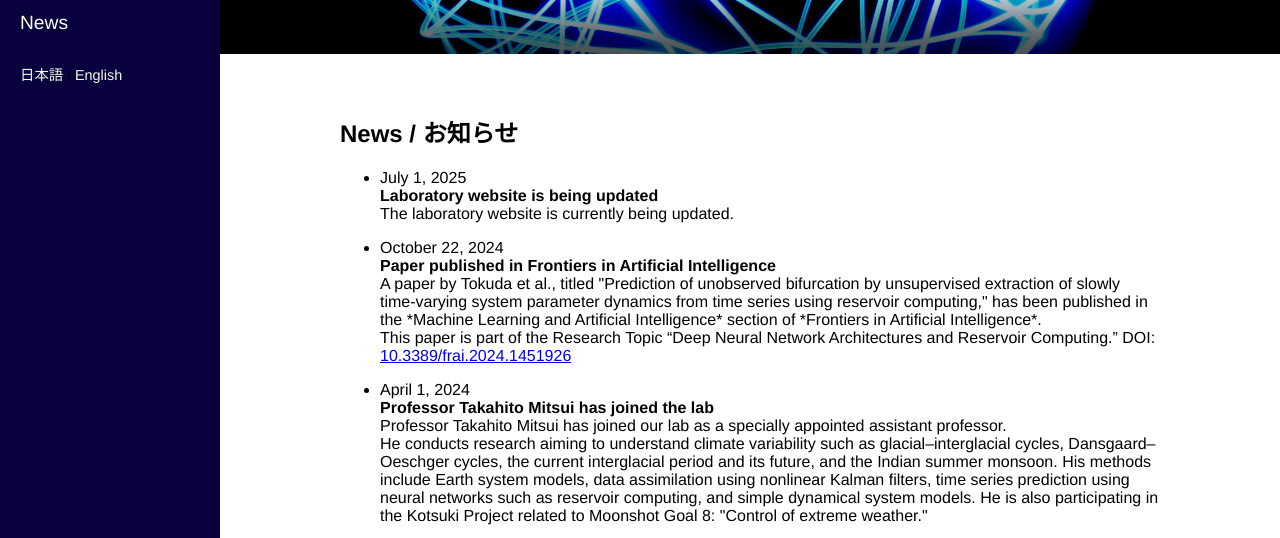
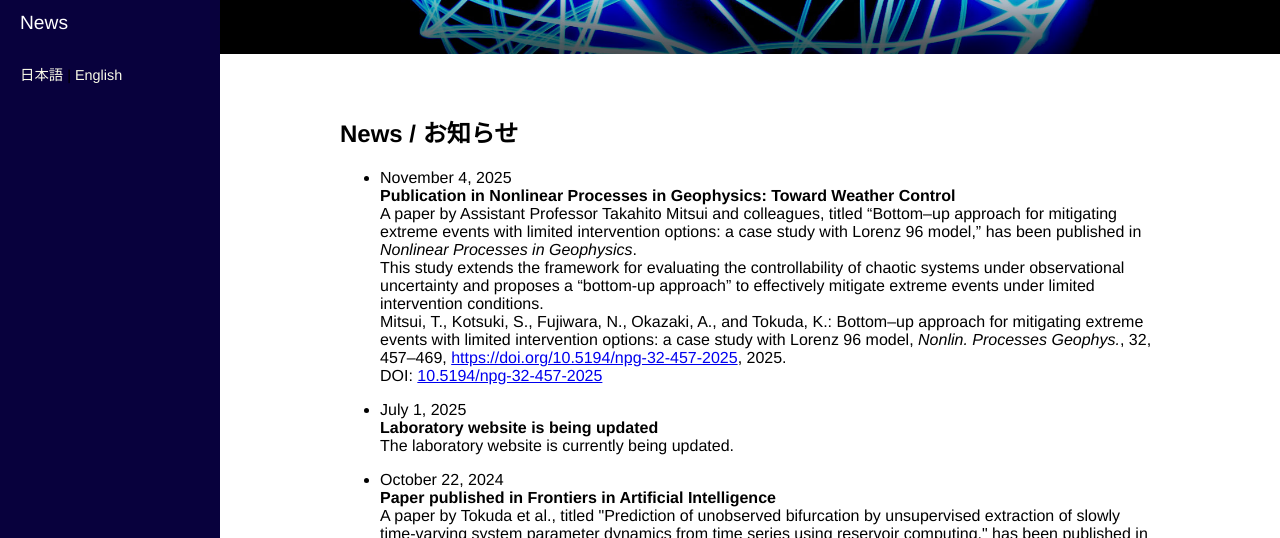
Before and after one commit to neuro-dynamics-lab/neuro-dynamics-lab.github.io, a plain HTML site: page index_en.html in a window 1280 px wide. Shown: the part 246-784 px from the top of the page. Drawn offline with Linux system fonts and the light colour scheme.

Commit message:
modified home

```diff
--- a/index_en.html
+++ b/index_en.html
@@ -32,6 +32,20 @@
     <section id="news">
   <h2>News / お知らせ</h2>
   <ul>
+   <li>
+      <time datetime="2025-11-04">November 4, 2025</time><br>
+      <strong>Publication in Nonlinear Processes in Geophysics: Toward Weather Control</strong><br>
+      A paper by Assistant Professor Takahito Mitsui and colleagues,
+      titled “Bottom–up approach for mitigating extreme events with limited intervention options: a case study with Lorenz 96 model,”
+      has been published in <em>Nonlinear Processes in Geophysics</em>.<br>
+      This study extends the framework for evaluating the controllability of chaotic systems under observational uncertainty
+      and proposes a “bottom-up approach” to effectively mitigate extreme events under limited intervention conditions.<br>
+      Mitsui, T., Kotsuki, S., Fujiwara, N., Okazaki, A., and Tokuda, K.: Bottom–up approach for mitigating extreme events with limited intervention options: a case study with Lorenz 96 model,
+      <em>Nonlin. Processes Geophys.</em>, 32, 457–469,
+      <a href="https://doi.org/10.5194/npg-32-457-2025" target="_blank">https://doi.org/10.5194/npg-32-457-2025</a>, 2025.<br>
+      DOI: <a href="https://doi.org/10.5194/npg-32-457-2025" target="_blank">10.5194/npg-32-457-2025</a><br>
+    </li>
+
     <li>
       <time datetime="2025-7-1">July 1, 2025</time><br>
       <strong>Laboratory website is being updated</strong><br>
```
Also changed, not shown: index.html (+11 -0 lines).
